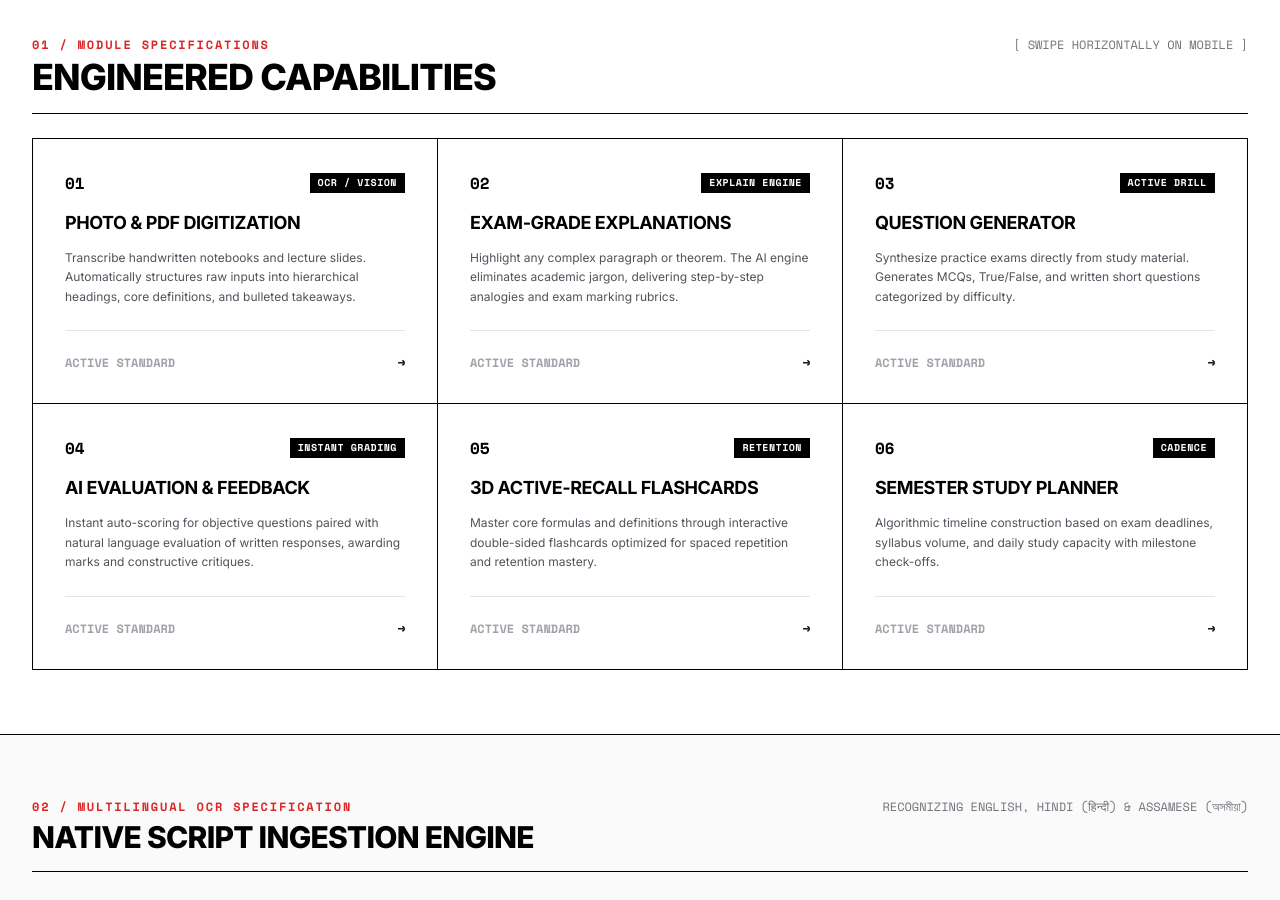
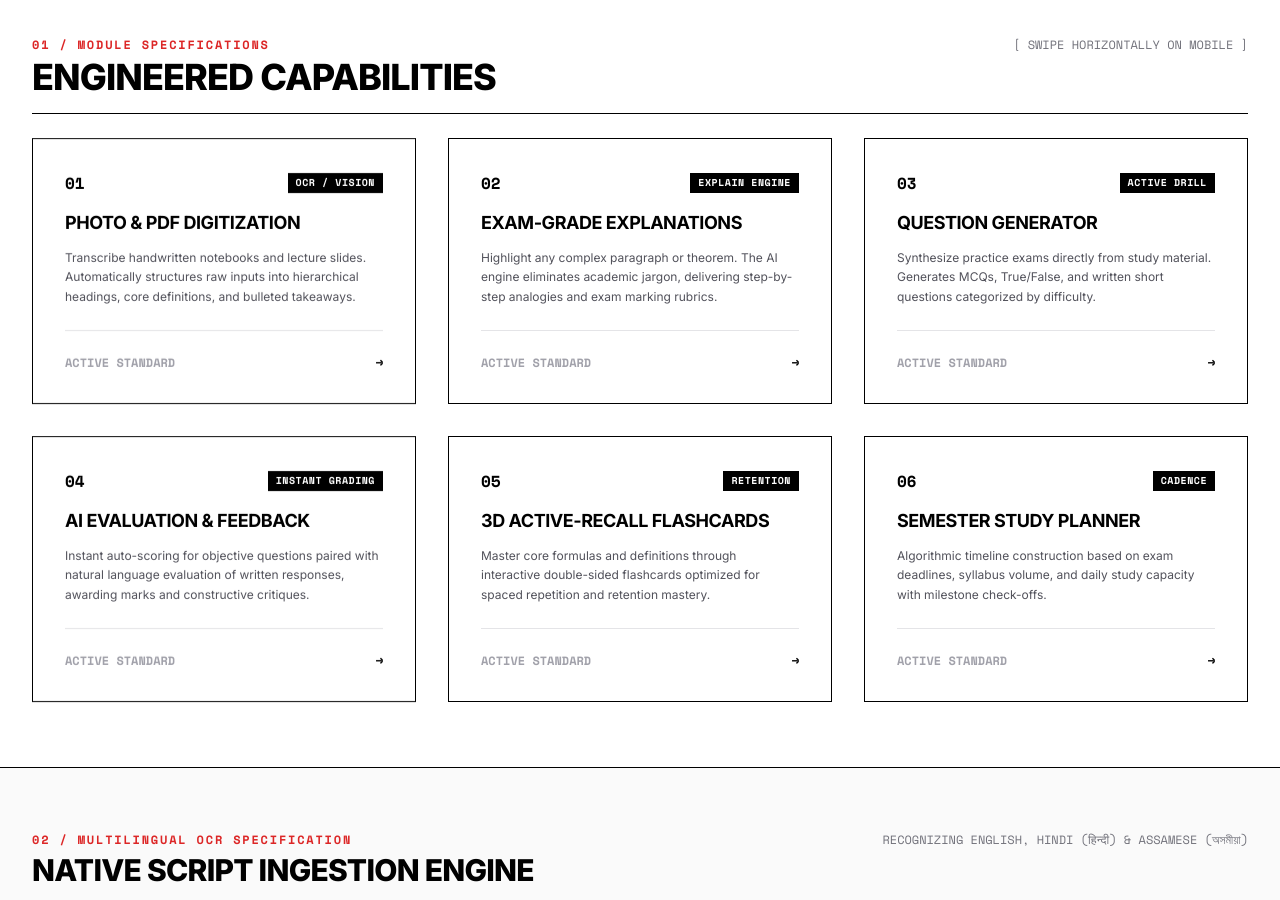
Before and after one commit to rahulsaikia18/studyMate, a React (Vite) app in the folder frontend/: page / in a window 1280 px wide. Shown: the part 740-1640 px from the top of the page. Built offline with nearby package versions, Linux system fonts and the light colour scheme; no server answers.

Commit message:
add animation

```diff
--- /dev/null
+++ b/frontend/src/components/common/ScrollAnimatedCard.jsx
@@ -0,0 +1,60 @@
+import React, { useEffect, useRef, useState } from 'react';
+
+export default function ScrollAnimatedCard({
+  children,
+  index = 0,
+  className = '',
+}) {
+  const domRef = useRef(null);
+  const [isVisible, setIsVisible] = useState(false);
+
+  useEffect(() => {
+    const observer = new IntersectionObserver(
+      ([entry]) => {
+        // Re-triggers every time the card enters/exits the viewport
+        setIsVisible(entry.isIntersecting);
+      },
+      {
+        threshold: 0.15,
+        rootMargin: '0px 0px -40px 0px',
+      }
+    );
+
+    const currentTarget = domRef.current;
+    if (currentTarget) {
+      observer.observe(currentTarget);
+    }
+
+    return () => {
+      if (currentTarget) {
+        observer.unobserve(currentTarget);
+      }
+    };
+  }, []);
+
+  // On mobile: Alternate left (even index) and right (odd index)
+  // On laptop/desktop (md+): Animate from bottom UP (translate-y)
+  const isLeft = index % 2 === 0;
+
+  const animationStateClass = isVisible
+    ? 'translate-x-0 translate-y-0 opacity-100'
+    : isLeft
+    ? '-translate-x-14 md:translate-x-0 md:translate-y-14 opacity-0'
+    : 'translate-x-14 md:translate-x-0 md:translate-y-14 opacity-0';
+
+  // Stagger delay for desktop cards
+  const desktopDelay = `${(index % 3) * 120}ms`;
+
+  return (
+    <div
+      ref={domRef}
+      style={{
+        transitionDuration: '750ms',
+        transitionDelay: isVisible ? desktopDelay : '0ms',
+      }}
+      className={`transition-all ease-out transform will-change-transform ${animationStateClass} ${className}`}
+    >
+      {children}
+    </div>
+  );
+}
--- a/frontend/src/pages/LandingPage.jsx
+++ b/frontend/src/pages/LandingPage.jsx
@@ -4,6 +4,7 @@ import { useSelector } from 'react-redux';
 import HeroIllustration from '../components/illustrations/HeroIllustration.jsx';
 import MultilingualOCRIllustration from '../components/illustrations/MultilingualOCRIllustration.jsx';
 import OnboardingGuideModal from '../components/common/OnboardingGuideModal.jsx';
+import ScrollAnimatedCard from '../components/common/ScrollAnimatedCard.jsx';
 import {
   ArrowRight,
   ArrowUpRight,
@@ -211,13 +212,11 @@ export default function LandingPage() {
           </span>
         </div>
 
-        {/* Mobile Left-Right Animated Scroll Container & Desktop Grid */}
-        <div className="flex md:grid md:grid-cols-2 lg:grid-cols-3 gap-4 md:gap-0 overflow-x-auto pb-4 md:pb-0 snap-x snap-mandatory md:snap-none md:border-t md:border-l md:border-black scrollbar-none">
-          {features.map((feat) => (
-            <div
-              key={feat.index}
-              className="min-w-[85vw] sm:min-w-[320px] md:min-w-0 snap-center border border-black md:border-t-0 md:border-l-0 md:border-r md:border-b p-6 sm:p-8 flex flex-col justify-between bg-white hover:bg-black hover:text-white transition-all duration-300 group cursor-pointer hover:-translate-y-1 hover:shadow-[6px_6px_0px_0px_rgba(0,0,0,1)]"
-            >
+        {/* Animated Cards Grid: Alternating Left/Right on Mobile, Bottom-Up on Desktop */}
+        <div className="grid grid-cols-1 md:grid-cols-2 lg:grid-cols-3 gap-6 md:gap-8">
+          {features.map((feat, idx) => (
+            <ScrollAnimatedCard key={feat.index} index={idx} className="h-full">
+              <div className="h-full border border-black p-6 sm:p-8 flex flex-col justify-between bg-white hover:bg-black hover:text-white transition-all duration-300 group cursor-pointer hover:-translate-y-1 hover:shadow-[6px_6px_0px_0px_rgba(0,0,0,1)]">
                 <div>
                   <div className="flex items-center justify-between text-xs mb-4">
                     <span className="font-black text-base text-black group-hover:text-swiss-red transition-colors">
@@ -240,6 +239,7 @@ export default function LandingPage() {
                   <span className="group-hover:translate-x-1 transition-transform">→</span>
                 </div>
               </div>
+            </ScrollAnimatedCard>
           ))}
         </div>
       </section>
```
Lines whose indentation alone changed are shown as unchanged.
